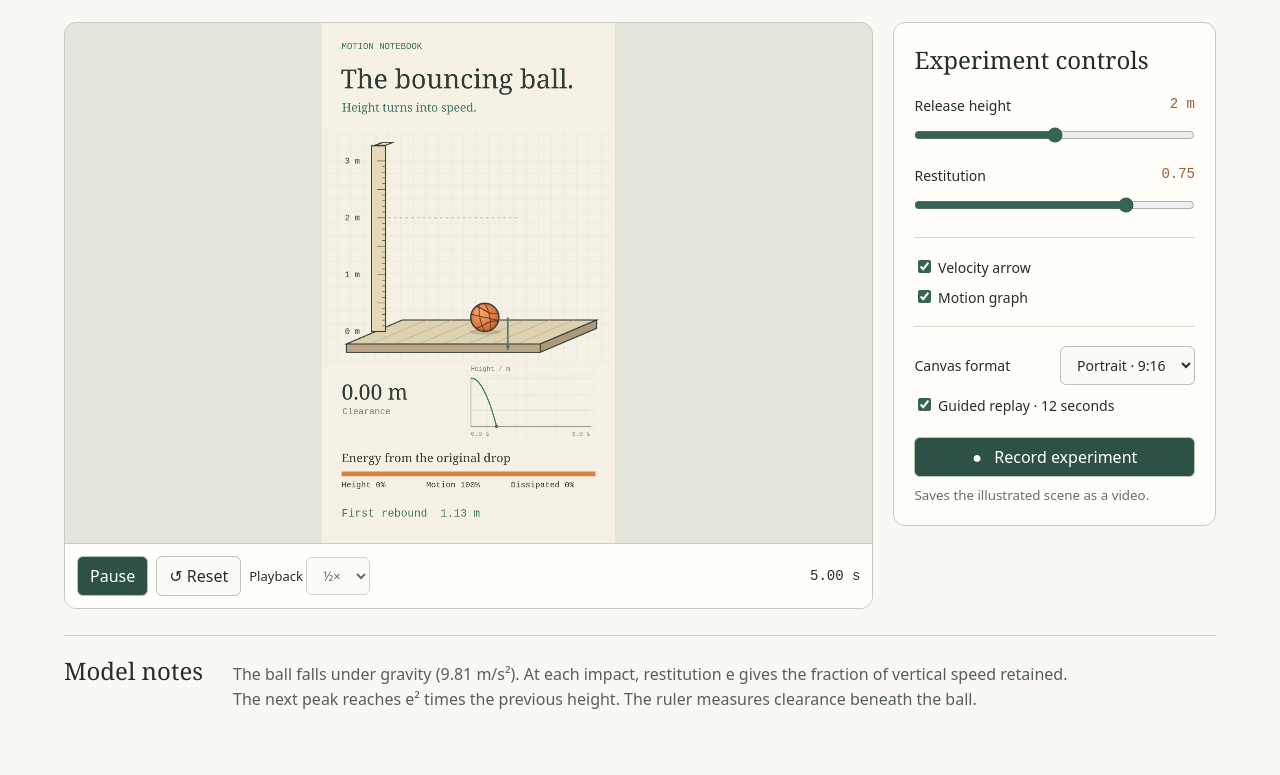
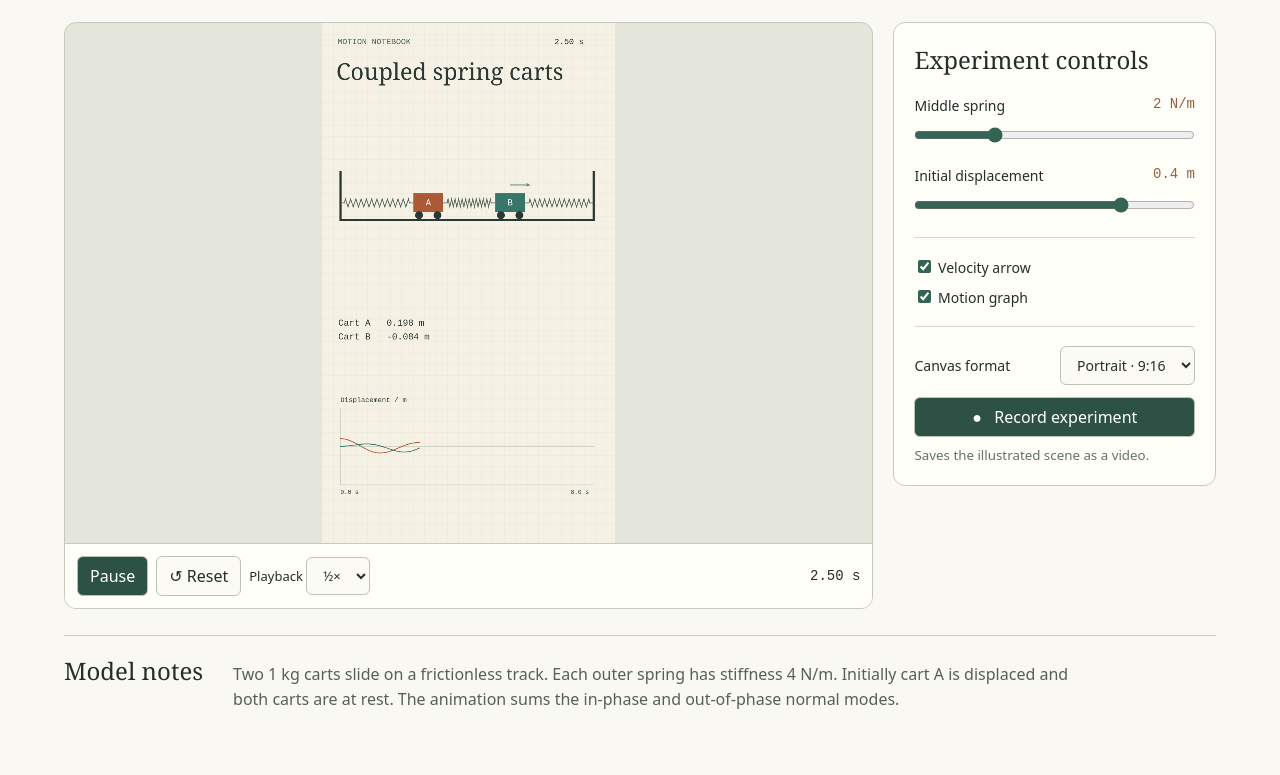
Before and after one commit to Yves-cyx/Physics-simulation, a plain HTML site: page index.html in a window 1280 px wide. Shown: the part 271-1046 px from the top of the page. Drawn offline with Linux system fonts and the light colour scheme.

Commit message:
Simulate coupled carts, elliptical binary orbits, and rolling races

```diff
--- /dev/null
+++ b/experiments.js
@@ -0,0 +1,40 @@
+// Relative Kepler ellipse with semimajor axis 1 and period 8 model seconds.
+// The mass ratio changes the barycentric split at fixed total mass.
+export function binary(t, ratio, e) {
+  const n = 2*Math.PI/8, mean = n*(t%8);
+  let E = mean;
+  for(let i=0;i<8;i++) E -= (E-e*Math.sin(E)-mean)/(1-e*Math.cos(E));
+  const f = Math.sqrt(1-e*e), rate = n/(1-e*Math.cos(E));
+  const factors = [-ratio/(1+ratio), 1/(1+ratio)];
+  return factors.map(k=>({x:k*(Math.cos(E)-e), y:k*f*Math.sin(E),
+    vx:-k*Math.sin(E)*rate, vy:k*f*Math.cos(E)*rate}));
+}
+
+// Equal 1 kg carts with two 4 N/m wall springs and a coupling spring.
+export function carts(t, coupling, amplitude) {
+  const slow=2, fast=Math.sqrt(4+2*coupling);
+  return [1,-1].map(sign=>({
+    x:amplitude*(Math.cos(slow*t)+sign*Math.cos(fast*t))/2,
+    v:-amplitude*(slow*Math.sin(slow*t)+sign*fast*Math.sin(fast*t))/2
+  }));
+}
+export const racers=['Sphere','Cylinder','Hoop'];
+export function race(t, angle, length) {
+  return [2/5,1/2,1].map(inertia=>{
+    const acceleration=9.81*Math.sin(angle*Math.PI/180)/(1+inertia);
+    const finish=Math.sqrt(2*length/acceleration), elapsed=Math.min(t,finish);
+    return {distance:acceleration*elapsed**2/2,finish,speed:acceleration*elapsed,done:t>=finish};
+  });
+}
+
+export const experiments={
+ binary:{title:'Binary stars',intro:'Which star moves farther when both orbit the same centre of mass?',
+ model:'Two point masses follow a Newtonian ellipse in their centre-of-mass frame. Total mass and relative semimajor axis are fixed. Distances use the semimajor axis as one unit. Star sizes are illustrative.',
+ params:[['Mass ratio B / A',0.2,3,.1,1.5,''],['Eccentricity',0,.75,.05,.45,'']],chart:'Separation / relative semimajor axis'},
+ carts:{title:'Coupled spring carts',intro:'Displace one cart and watch the second pick up the oscillation.',
+ model:'Two 1 kg carts slide on a frictionless track. Each outer spring has stiffness 4 N/m. Initially cart A is displaced and both carts are at rest. The animation sums the in-phase and out-of-phase normal modes.',
+ params:[['Middle spring',.5,6,.25,2,'N/m'],['Initial displacement',.1,.5,.05,.4,'m']],chart:'Displacement / m'},
+ race:{title:'Rolling race',intro:'Same radius, same start. Which shape reaches the foot of the ramp first?',
+ model:'A uniform solid sphere, solid cylinder and thin hoop roll without slipping from rest. Their moments of inertia differ. Each lane freezes its racer at the finish and reports its arrival time. The drawing enlarges the bodies for visibility.',
+ params:[['Incline',8,27,1,18,'°'],['Ramp length',2,6,.25,4,'m']],chart:'Distance along ramp / m'}
+};
--- a/index.html
+++ b/index.html
@@ -1,6 +1,6 @@
 <!doctype html><html lang="en"><meta charset="utf-8"><meta name="viewport" content="width=device-width,initial-scale=1"><title>Motion Notebook · Physics studio</title><link rel="stylesheet" href="style.css">
 <header><b><i>∿</i> Motion Notebook</b><a href="https://github.com/Yves-cyx/Physics-simulation">GitHub ↗</a></header>
-<main><nav aria-label="Experiment"><button class="tab active" data-mode="bounce">Bouncing ball</button><button class="tab" data-mode="pendulum">Pendulum</button></nav>
+<main><nav aria-label="Experiment"><button class="tab" data-mode="carts">Spring carts</button><button class="tab" data-mode="binary">Binary stars</button><button class="tab" data-mode="race">Rolling race</button><button class="tab active" data-mode="bounce">Bouncing ball</button><button class="tab" data-mode="pendulum">Pendulum</button></nav>
 <h1 id="title">The bouncing ball.</h1><p id="intro">Drop a basketball onto hardwood and follow the energy through each rebound.</p>
 <section class="studio"><article><canvas id="field" width="1000" height="640" aria-label="Animated experiment with scale, velocity and live motion graph"></canvas><div class="transport"><button id="play">Pause</button><button id="reset">↺ Reset</button><label>Playback <select id="rate"><option value=".25">¼×</option><option value=".5" selected>½×</option><option value="1">1×</option></select></label><output id="clock">0.00 s</output></div></article>
 <aside><h2>Experiment controls</h2><div id="params"></div><hr><label class="check"><input id="vector" type="checkbox" checked> Velocity arrow</label><label class="check"><input id="trace" type="checkbox" checked> Motion graph</label><hr><label class="layout">Canvas format <select id="format"><option value="portrait">Portrait · 9:16</option><option value="wide">Landscape</option></select></label><label class="check" id="guideLabel"><input id="guide" type="checkbox" checked> Guided replay · 12 seconds</label><button id="record">● &nbsp; Record experiment</button><small id="status" role="status">Saves the illustrated scene as a video.</small></aside></section>
--- /dev/null
+++ b/scene-view.js
@@ -0,0 +1,82 @@
+import {binary,carts,race,racers,experiments} from './experiments.js';
+const colors=['#ab5937','#377669','#546ba1'],ink='#2b3934',paper='#f5f1e4';
+function stroke(c,pts,color=ink,width=2){
+ c.beginPath();for(const [i,p] of pts.entries())i?c.lineTo(...p):c.moveTo(...p);c.strokeStyle=color;c.lineWidth=width;c.stroke();
+}
+function dot(c,x,y,r,color){c.beginPath();c.arc(x,y,r,0,2*Math.PI);c.fillStyle=color;c.fill()}
+function words(c,s,x,y,size=18,color=ink){c.fillStyle=color;c.font=size+'px monospace';c.fillText(s,x,y)}
+function arrow(c,x,y,dx,dy){
+ if(Math.hypot(dx,dy)<2)return;
+ c.save();c.translate(x,y);c.rotate(Math.atan2(dy,dx));const d=Math.hypot(dx,dy);
+ stroke(c,[[0,0],[d,0],[d-6,-3]],'#52846e');stroke(c,[[d,0],[d-6,3]],'#52846e');c.restore();
+}
+function orbitView(c,t,r,e,vec){
+ const scale=155,xy=p=>[320+p.x*scale,210-p.y*scale];
+ const tracks=[[],[]];
+ for(let i=0;i<=100;i++)binary(8*i/100,r,e).forEach((p,j)=>tracks[j].push(xy(p)));
+ tracks.forEach((pts,j)=>stroke(c,pts,colors[j],1));
+ const bodies=binary(t,r,e);stroke(c,bodies.map(xy),'#b2b4a5',1);
+ bodies.forEach((p,j)=>{const [x,y]=xy(p);
+ const radius=13*Math.cbrt(j?r:1);dot(c,x,y,radius+6,colors[j]+'22');dot(c,x,y,radius,colors[j]);words(c,j?'B':'A',x-6,y+5,16,'white');
+ if(vec)arrow(c,x,y,42*p.vx,-42*p.vy);
+ });
+ stroke(c,[[314,210],[326,210]]);stroke(c,[[320,204],[320,216]]);
+ return ['Mass centre  +','Separation  '+Math.hypot(bodies[0].x-bodies[1].x,bodies[0].y-bodies[1].y).toFixed(2)];
+}
+function spring(c,left,right,y){
+ const pts=[[left,y],[left+9,y]];
+ for(let i=0;i<=24;i++)pts.push([left+11+(right-left-22)*i/24,y+(i%2?9:-9)]);
+ pts.push([right-9,y],[right,y]);stroke(c,pts,'#596a5d',2);
+}
+function cartView(c,t,k,a,vec){
+ const pair=carts(t,k,a),xx=pair.map((p,j)=>200+230*j+p.x*155);
+ stroke(c,[[31,150],[31,262],[607,262],[607,150]],ink,5);
+ spring(c,31,xx[0]-34,223);spring(c,xx[0]+34,xx[1]-34,223);spring(c,xx[1]+34,607,223);
+ xx.forEach((x,j)=>{c.fillStyle=colors[j];c.fillRect(x-34,201,68,43);
+ dot(c,x-21,251,9,ink);dot(c,x+21,251,9,ink);words(c,j?'B':'A',x-6,229,20,'white');
+ if(vec)arrow(c,x,182,55*pair[j].v,0)});
+ return pair.map((p,j)=>(j?'Cart B   ':'Cart A   ')+p.x.toFixed(3)+' m');
+}
+function raceView(c,t,degrees,length,vec){
+ const theta=degrees*Math.PI/180,states=race(t,degrees,length);
+ const dx=410,dy=dx*Math.tan(theta),radius=14;
+ states.forEach((s,j)=>{const y=40+87*j,x=105;
+ stroke(c,[[x,y],[x+dx,y+dy]],'#797d6d',3);
+ const d=s.distance/length, cx=x+dx*d+radius*Math.sin(theta), cy=y+dy*d-radius*Math.cos(theta);
+ dot(c,cx,cy,radius,colors[j]);if(j===2)dot(c,cx,cy,radius-4,paper);
+ const rotation=s.distance/.12;
+ stroke(c,[[cx,cy],[cx+radius*Math.sin(rotation),cy-radius*Math.cos(rotation)]],j===2?ink:'white',2);
+ if(vec&&!s.done)arrow(c,cx,cy-18,12*s.speed*Math.cos(theta),12*s.speed*Math.sin(theta));
+ words(c,racers[j],8,y+8,16,colors[j]);words(c,s.done?s.finish.toFixed(2)+' s':'│',x+dx+13,y+dy,16,colors[j]);
+ });
+ return ['Arrival order   Sphere → Cylinder → Hoop','Finish times appear at the end of each lane.'];
+}
+const views={binary:orbitView,carts:cartView,race:raceView};
+function samples(mode,t,a,b){
+ if(mode==='binary'){const [p,q]=binary(t,a,b);return [Math.hypot(p.x-q.x,p.y-q.y)]}
+ if(mode==='carts')return carts(t,a,b).map(p=>p.x);
+ return race(t,a,b).map(s=>s.distance);
+}
+function chart(c,mode,t,a,b,w,h){
+ const range=mode==='binary'?1+b:mode==='carts'?a:b;
+ const zero=mode==='carts'?h/2:h;
+ const end=mode==='race'?Math.min(t,race(0,a,b)[2].finish):t;
+ const span=mode==='race'?race(0,a,b)[2].finish:8,start=Math.max(0,end-span);
+ words(c,experiments[mode].chart,0,-14,17);
+ stroke(c,[[0,0],[0,h],[w,h]],'#abb1a4',1);stroke(c,[[0,zero],[w,zero]],'#abb1a4',1);
+ const pts=[];for(let i=0;i<=90;i++){const tau=start+(end-start)*i/90;
+ samples(mode,tau,a,b).forEach((v,j)=>(pts[j]??=[]).push([w*(tau-start)/span,zero-v/range*zero]))}
+ pts.forEach((p,j)=>stroke(c,p,colors[j],2));words(c,start.toFixed(1)+' s',0,h+22,15);words(c,(start+span).toFixed(1)+' s',w-58,h+22,15);
+}
+export function drawExperiment(c,mode,t,a,b,vec,trace){
+ const {width:w,height:h}=c.canvas,vertical=h>w;
+ c.fillStyle=paper;c.fillRect(0,0,w,h);
+ for(let x=0;x<w;x+=28)stroke(c,[[x,0],[x,h]],'#e9e6da',.8);
+ for(let y=0;y<h;y+=28)stroke(c,[[0,y],[w,y]],'#e9e6da',.8);
+ words(c,'MOTION NOTEBOOK',38,52,20,'#507061');words(c,t.toFixed(2)+' s',w-149,52,20);
+ c.fillStyle=ink;c.font=(vertical?57:50)+'px Georgia';c.fillText(experiments[mode].title,35,140);
+ c.save();c.translate(vertical?12:0,vertical?202:146);const scale=vertical?1.08:(mode==='race'?.89:1);c.scale(scale,scale);
+ const notes=views[mode](c,t,a,b,vec);c.restore();
+ notes.forEach((line,j)=>words(c,line,40,(vertical?745:548)+34*j,vertical?22:18));
+ if(trace){c.save();c.translate(vertical?45:665,vertical?947:235);chart(c,mode,t,a,b,vertical?624:288,vertical?190:166);c.restore()}
+}
--- a/studio.js
+++ b/studio.js
@@ -1,3 +1,5 @@
+import { experiments } from './experiments.js';
+import { drawExperiment } from './scene-view.js';
 import { bounce, pendulum } from './physics.js';
 const el = id => document.getElementById(id);
 import { replayAt, duration, energyShares } from './replay.js';
@@ -16,6 +18,7 @@ function resize(){
 const ink='#303c35', green='#427765', muted='#788577', rust='#a44d2e';
 let mode='bounce', t=0, playing=true, last=performance.now(), recorder=null;
 const settings={
+ ...Object.fromEntries(Object.entries(experiments).map(([id,scene])=>[id,scene.params])),
  bounce:[['Release height',1,3,.1,2,'m'],['Restitution',.25,.9,.05,.75,'']],
  pendulum:[['String length',.5,2,.05,1.5,'m'],['Release angle',3,15,1,14,'°']]
 };
@@ -70,6 +73,11 @@ function graph(sample,max,centered,unit){
  line(pts,green,3);oval(...pts.at(-1),4,4,green);label(start.toFixed(1)+' s',x,bottom+23,15,muted);label((start+span).toFixed(1)+' s',x+w-48,bottom+23,15,muted);
 }
 function render(){
+ if(experiments[mode]){
+   const [a,b]=settings[mode].map(s=>s[4]);
+   drawExperiment(screen,mode,t,a,b,el('vector').checked,el('trace').checked);
+   el('clock').value=t.toFixed(2)+' s';return;
+ }
  paper();platform();const [a,b]=settings[mode].map(s=>s[4]);
  if(mode==='bounce'){
  const s=bounce(t,a,b),floor=471,scale=109,r=27,x=377,y=floor-r-s.h*scale;
@@ -135,6 +143,10 @@ function sync(){el('play').textContent=playing?'Pause':'Play'}
 function select(modeName){
  mode=modeName;restart();el('guideLabel').hidden=mode!=='bounce';el('rate').disabled=guided();playing=true;sync();parameters();
  document.querySelectorAll('.tab').forEach(btn=>{const on=btn.dataset.mode===mode;btn.classList.toggle('active',on);btn.setAttribute('aria-pressed',on)});
+ if(experiments[mode]){
+   for(const key of ['title','intro','model'])el(key).textContent=experiments[mode][key];
+   render();return;
+ }
  el('title').textContent=mode==='bounce'?'The bouncing ball.':'The pendulum.';
  el('intro').textContent=mode==='bounce'?'Drop a basketball onto hardwood and follow the energy through each rebound.':'Release a suspended weight and watch its angle oscillate around equilibrium.';
  el('model').textContent=mode==='bounce'?'The ball falls under gravity (9.81 m/s²). At each impact, restitution e gives the fraction of vertical speed retained. The next peak reaches e² times the previous height. The ruler measures clearance beneath the ball.':'For small angles, the pendulum follows a cosine wave. Increasing the string length increases the period. This model assumes a massless string and negligible air resistance.';
@@ -157,7 +169,7 @@ function frame(now){
 }
 el('format').onchange=()=>{resize();render()};
 el('guide').onchange=()=>select(mode);
-resize();select('bounce');requestAnimationFrame(frame);
+resize();select('carts');requestAnimationFrame(frame);
 const rec=el('record'),status=el('status');
 if(!canvas.captureStream||!window.MediaRecorder){rec.disabled=true;status.textContent='Video recording is unavailable in this browser.'}
 rec.onclick=()=>{
```
Also changed, not shown: style.css (+1 -0 lines), 1 other file.
